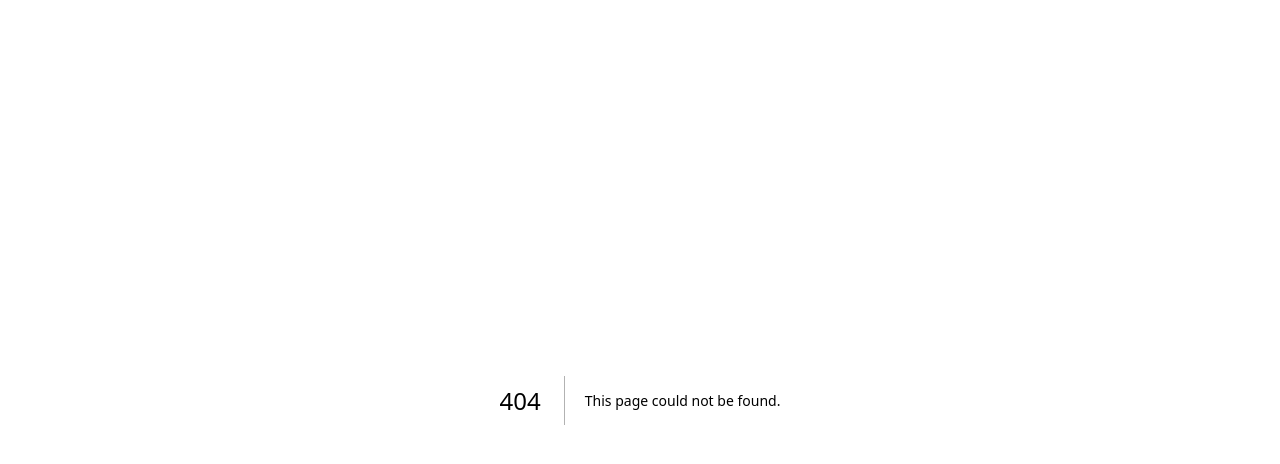
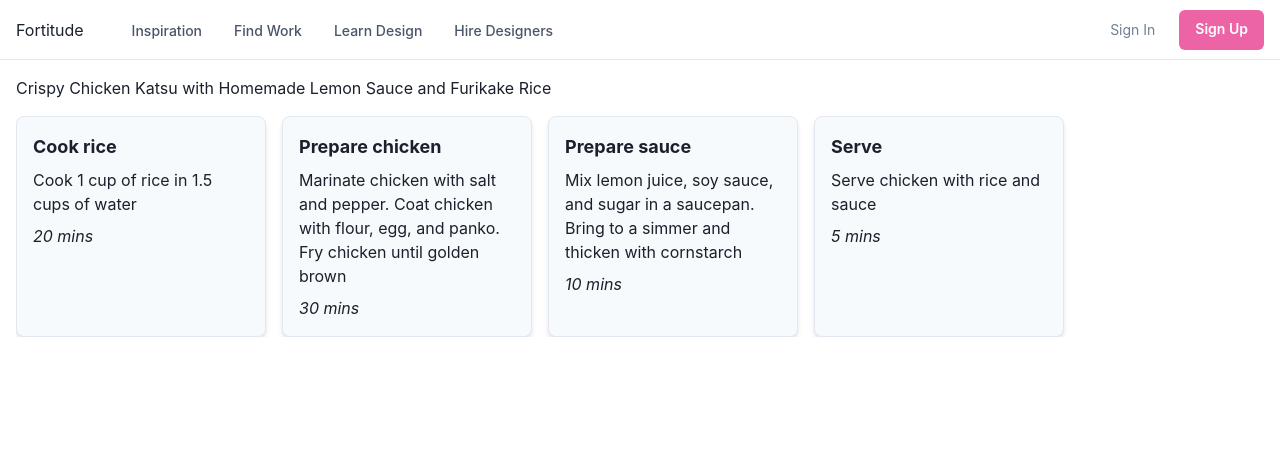
Before and after one commit to singapore2024/Team-3, a Next.js app in the folder cfg-team3/: page /recipe/1 in a window 1280 px wide. Before the commit this address had no page. Shown: the top 464 px of the page. Built offline with nearby package versions, Linux system fonts and the light colour scheme.

Commit message:
wip for recipes

```diff
--- /dev/null
+++ b/cfg-team3/src/fakeDB/recipes.ts
@@ -0,0 +1,65 @@
+export const recipes = [
+  {
+    title: "Crispy Chicken Katsu with Homemade Lemon Sauce and Furikake Rice",
+    image: "/images/crispy-chicken-katsu.jpg",
+    tasks: [
+      {
+        name: "Cook rice",
+        description: "Cook 1 cup of rice in 1.5 cups of water",
+        time: 20,
+      },
+      {
+        name: "Prepare chicken",
+        description:
+          "Marinate chicken with salt and pepper. Coat chicken with flour, egg, and panko. Fry chicken until golden brown",
+        time: 30,
+      },
+      {
+        name: "Prepare sauce",
+        description:
+          "Mix lemon juice, soy sauce, and sugar in a saucepan. Bring to a simmer and thicken with cornstarch",
+        time: 10,
+      },
+      {
+        name: "Serve",
+        description: "Serve chicken with rice and sauce",
+        time: 5,
+      },
+    ],
+  },
+  {
+    title: "Sesame Chicken with Furikake Rice",
+    image: "/images/sesame-chicken.jpg",
+    tasks: [],
+  },
+  {
+    title: "Nasi Lemak with Kentucky Chicken Drumlets and homemade Sambal",
+    image: "/images/nasi-lemak.jpg",
+    tasks: [],
+  },
+  {
+    title: "Teriyaki Chicken with Furikake Rice",
+    image: "/images/teriyaki-chicken.jpg",
+    tasks: [],
+  },
+  {
+    title: "Lemon Pepper Dory and Furikake Rice",
+    image: "/images/lemon-pepper-dory.jpg",
+    tasks: [],
+  },
+  {
+    title: "Assam Dory with Turmeric Rice",
+    image: "/images/assam-dory.jpg",
+    tasks: [],
+  },
+  {
+    title: "Sweet & Sour Dory with Furikake Rice",
+    image: "/images/sweet-sour-dory.jpg",
+    tasks: [],
+  },
+  {
+    title: "Japanese Curry Chicken with Furikake Rice",
+    image: "/images/japanese-curry-chicken.jpg",
+    tasks: [],
+  },
+];
--- /dev/null
+++ b/cfg-team3/src/pages/recipe/[recipeIndex].tsx
@@ -0,0 +1,127 @@
+import { useState, useEffect } from "react";
+import WithSubnavigation from "@/components/Navbar";
+import { useRouter } from "next/router";
+import { recipes } from "@/fakeDB/recipes";
+import {
+  Stack,
+  Box,
+  Text,
+  Flex,
+  Modal,
+  ModalOverlay,
+  ModalContent,
+  ModalHeader,
+  ModalCloseButton,
+  ModalBody,
+  ModalFooter,
+  Button,
+  useDisclosure,
+} from "@chakra-ui/react";
+
+export default function RecipePage() {
+  const router = useRouter();
+  const recipeIndex = router.query.recipeIndex;
+
+  // Modal state
+  const { isOpen, onOpen, onClose } = useDisclosure();
+  const [selectedTask, setSelectedTask] = useState(null);
+  const [timeLeft, setTimeLeft] = useState(null); // Time left in seconds
+
+  // Return a "Recipe not found" page if the index is invalid
+  if (!recipeIndex || Number(recipeIndex) > recipes.length) {
+    return (
+      <>
+        <WithSubnavigation />
+        <h1>Recipe not found</h1>
+      </>
+    );
+  }
+
+  const recipe = recipes[Number(recipeIndex) - 1];
+  const tasks = recipe.tasks;
+
+  // Handle task click
+  const handleTaskClick = (task) => {
+    setSelectedTask(task); // Set the clicked task
+    setTimeLeft(task.time * 60); // Set the countdown timer in seconds
+    onOpen(); // Open the modal
+  };
+
+  // Countdown timer effect
+  useEffect(() => {
+    if (isOpen && timeLeft > 0) {
+      const timer = setInterval(() => {
+        setTimeLeft((prevTime) => (prevTime > 0 ? prevTime - 1 : 0));
+      }, 1000);
+
+      // Cleanup interval on modal close or when time reaches 0
+      return () => clearInterval(timer);
+    }
+  }, [isOpen, timeLeft]);
+
+  // Convert seconds to minutes and seconds format
+  const formatTime = (seconds) => {
+    const minutes = Math.floor(seconds / 60);
+    const remainingSeconds = seconds % 60;
+    return `${minutes}:${remainingSeconds < 10 ? "0" : ""}${remainingSeconds}`;
+  };
+
+  return (
+    <>
+      <WithSubnavigation />
+      <Stack spacing={4} p={4}>
+        <h1>{recipe.title}</h1>
+
+        {/* Container for tasks in a horizontal row */}
+        <Flex direction="row" overflowX="auto" gap={4}>
+          {tasks.map((task, index) => (
+            <Box
+              key={index}
+              p={4}
+              borderWidth="1px"
+              borderRadius="lg"
+              boxShadow="md"
+              w="250px"
+              bg="gray.50"
+              flexShrink={0}
+              onClick={() => handleTaskClick(task)} // Handle task click
+              cursor="pointer"
+            >
+              <Text fontWeight="bold" fontSize="lg">
+                {task.name}
+              </Text>
+              <Text mt={2}>{task.description}</Text>
+              <Text mt={2} fontStyle="italic">
+                {task.time} mins
+              </Text>
+            </Box>
+          ))}
+        </Flex>
+      </Stack>
+
+      {/* Modal for task details */}
+      <Modal isOpen={isOpen} onClose={onClose}>
+        <ModalOverlay />
+        <ModalContent>
+          <ModalHeader>{selectedTask?.name}</ModalHeader>
+          <ModalCloseButton />
+          <ModalBody>
+            <Text>{selectedTask?.description}</Text>
+            <Text mt={4} fontWeight="bold">
+              Time: {selectedTask?.time} mins
+            </Text>
+            {/* Display countdown timer */}
+            <Text mt={4} fontSize="xl" color="red.500">
+              {timeLeft > 0 ? `Time left: ${formatTime(timeLeft)}` : "Time's up!"}
+            </Text>
+          </ModalBody>
+          <ModalFooter>
+            <Button colorScheme="blue" mr={3} onClick={onClose}>
+              Close
+            </Button>
+          </ModalFooter>
+        </ModalContent>
+      </Modal>
+    </>
+  );
+}
```
